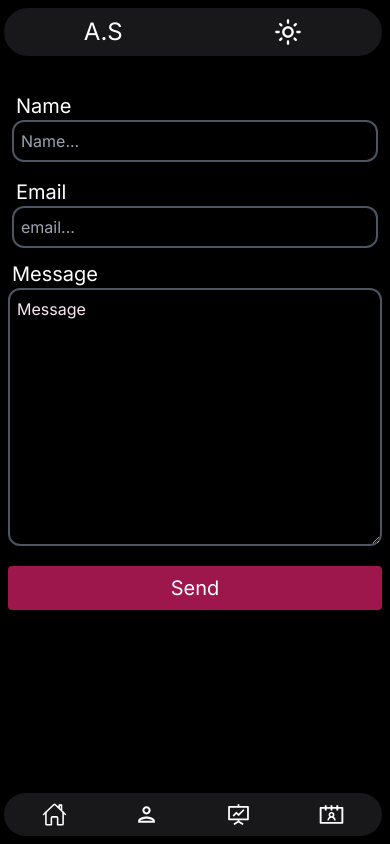
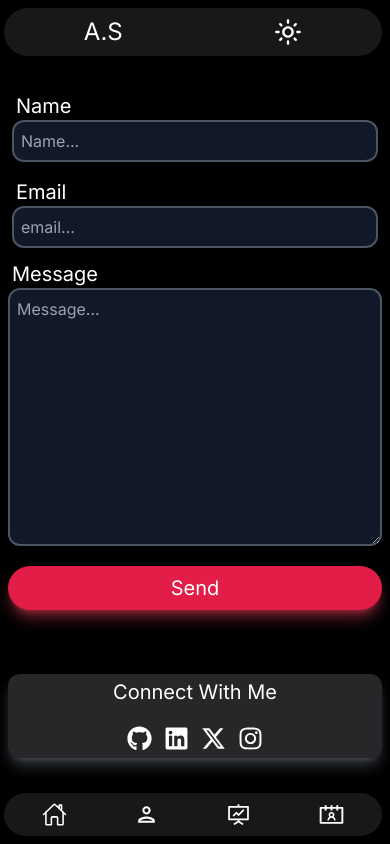
Before and after one commit to ani2607/NextPortfolio, a Next.js app: page /contact in a window 390 px wide. Built offline with nearby package versions, Linux system fonts and the light colour scheme.

Commit message:
updated the contact section

```diff
--- a/app/contact/page.tsx
+++ b/app/contact/page.tsx
@@ -1,3 +1,5 @@
+import Card from "@/components/Card";
+
 const ContactPage = () => {
   return (
     <>
@@ -8,14 +10,14 @@ const ContactPage = () => {
             <label className="text-xl  ml-1">Name</label>
             <input
               type="text"
-              className="outline-none p-[7px]  text-pink-100  bg-black  border-gray-600   rounded-xl focus:border-pink-500/35 border-2 "
+              className="outline-none p-[7px]  text-pink-100  bg-gray-900  border-gray-600   rounded-xl focus:border-pink-500/35 border-2  "
               placeholder="Name..."
             />
           </div>
           <div className="email flex flex-col p-1  m-2 ">
             <label className="text-xl  ml-1">Email</label>
             <input
-              className="outline-none p-[7px]  text-pink-100  bg-black  border-gray-600   rounded-xl focus:border-pink-500/35 border-2"
+              className="outline-none p-[7px]  text-pink-100  bg-gray-900  border-gray-600   rounded-xl focus:border-pink-500/35 border-2"
               type="email"
               placeholder="email..."
             />
@@ -23,23 +25,21 @@ const ContactPage = () => {
           <div className="message flex flex-col m-2">
             <label className="text-xl  ml-1">Message</label>
             <textarea
-              className="outline-none p-[7px]  text-pink-100  bg-black  border-gray-600   rounded-xl focus:border-pink-500/35 border-2"
+              className="outline-none p-[7px]  text-pink-100  bg-gray-900  border-gray-600   rounded-xl focus:border-pink-500/35 border-2"
               cols={30}
               placeholder="Message..."
               rows={10}
-            >
-              Message
+            />
 
-            </textarea>
           </div>
           <div className="btn mt-5 flex justify-center flex-wrap ">
-            <button className=" w-[96vw]   outline-none bg-pink-800   text-xl p-2 rounded border-pink-500/35 hover:bg-rose-700 ">
+            <button className=" w-[96vw]   outline-none bg-rose-600 shadow-lg shadow-rose-500/50  hover:bg-rose-700  text-xl p-2 rounded-full    ">
               Send
             </button>
           </div>
         </form>
-        <div className="bottom">
-
+        <div className="bottom mt-5">
+          <Card/>
         </div>
       </div>
 
--- a/app/page.tsx
+++ b/app/page.tsx
@@ -66,8 +66,8 @@ export default function Home() {
           Resume
         </button>
         <span className="relative  flex h-3 w-3">
-          <span className="animate-ping absolute inline-flex h-full w-full rounded-full bg-sky-400 opacity-75"></span>
-          <span className="relative inline-flex rounded-full h-3 w-3 bg-sky-500"></span>
+          <span className="animate-ping absolute inline-flex h-full w-full rounded-full bg-indigo-400 opacity-75"></span>
+          <span className="relative inline-flex rounded-full h-3 w-3 bg-indigo-500"></span>
         </span>
       </div>
 
--- /dev/null
+++ b/components/Card.tsx
@@ -0,0 +1,37 @@
+import Link from "next/link"
+import { FaGithub,FaXTwitter } from "react-icons/fa6";
+import { FaLinkedin , FaInstagram } from "react-icons/fa";
+
+const Card = () => {
+  return (
+    <>
+
+    {/* mobile view */}
+    <div className=" mt-16  m-auto  w-[96vw] h-[10vh] bg-zinc-800 hover:bg-zinc-900 shadow-lg shadow-gray-500/50     sm:hidden  text-white rounded-xl flex flex-col items-center">
+      <h1 className="text-xl text-center mt-1">Connect With Me</h1>
+
+        <div className="links flex justify-around gap-x-3 mt-5   ">
+
+          <div className="github">
+          <Link href={"https://github.com/ani2607"} target="_blank" ><FaGithub size={25} /></Link>
+          </div>
+          <div className="linkedin">
+          <Link href={"https://www.linkedin.com/in/aniket-sharma-4638a5243/"} target="_blank" ><FaLinkedin size={25} /></Link>
+          </div>
+          <div className="twitter">
+          <Link href={"https://twitter.com/_aniket22_"} target="_blank" ><FaXTwitter size={25} /></Link>
+          </div>
+          <div className="instagram">
+          <Link href={"https://www.instagram.com/_aniket22_/"} target="_blank" ><FaInstagram size={25} /></Link>
+          </div>
+
+
+        </div>
+
+    </div>
+
+    {/* desktop view */}
+    </>
+  )
+}
+export default Card
```
